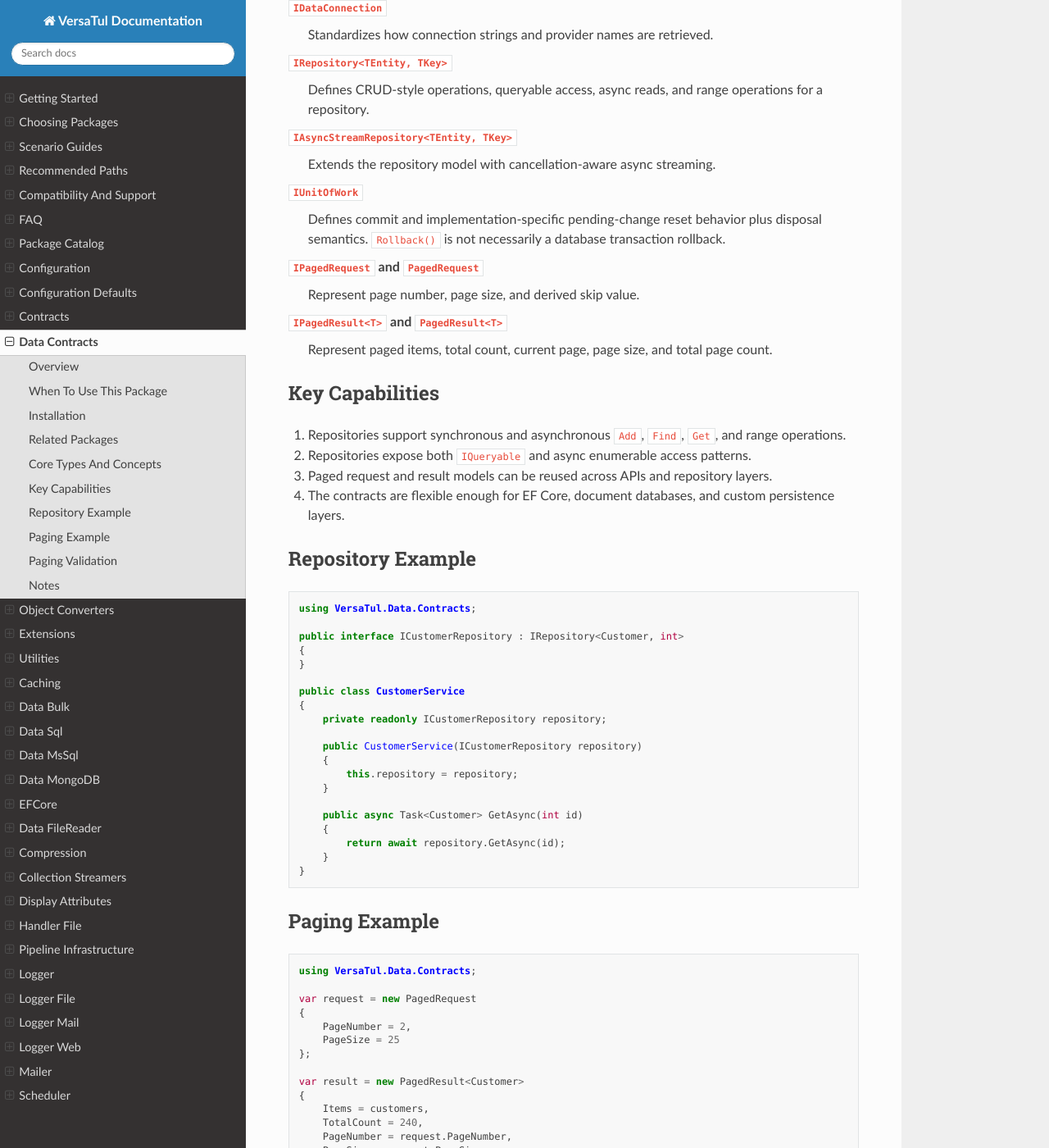
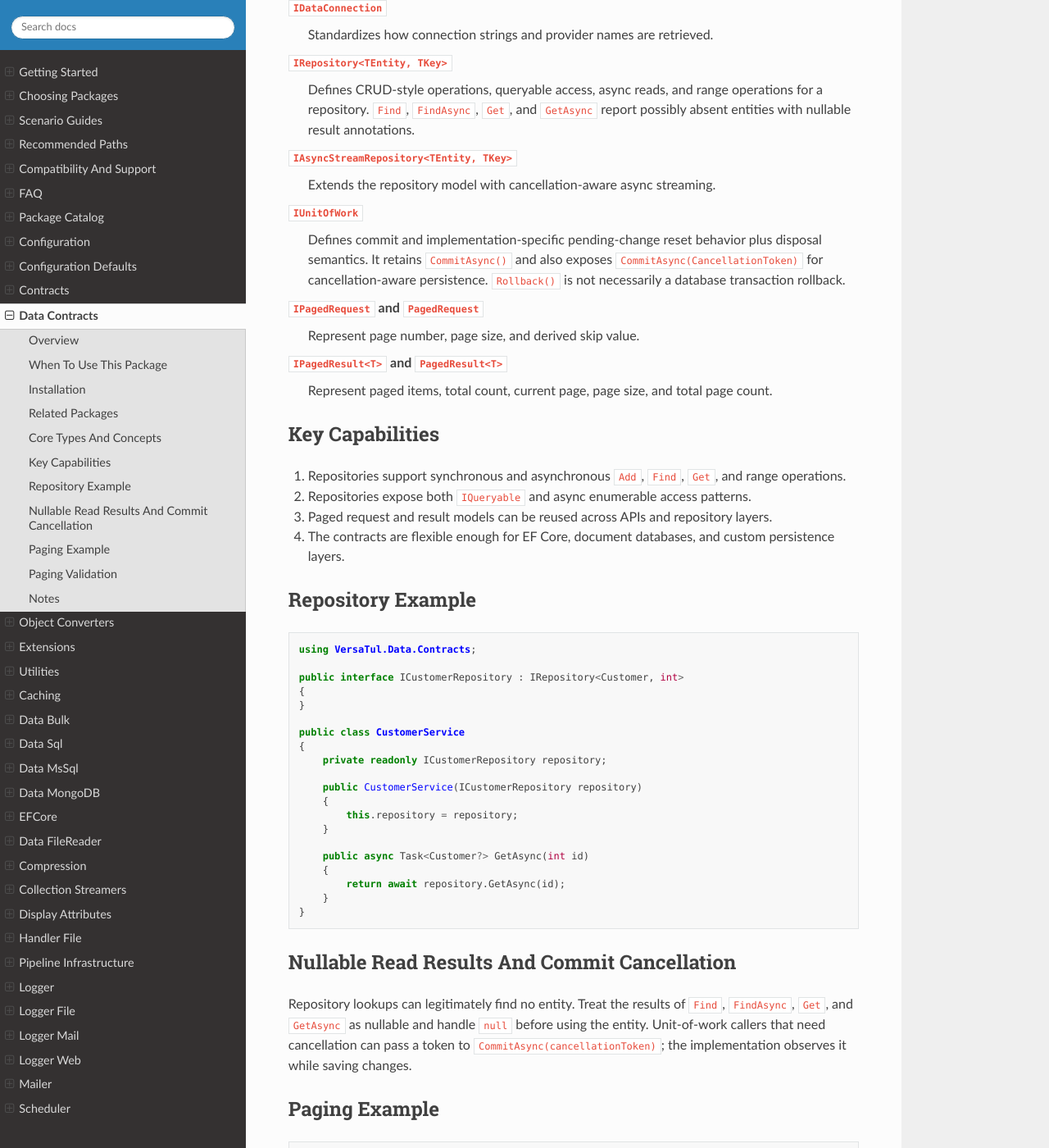
Before and after one commit to BjornWilliams/DocsVersaTul, a Sphinx documentation site: the page built from docs/source/data-contracts.rst, in a window 1280 px wide and 1400 px high, scrolled down 1102 px. Shown: the whole window at 82% size. Built offline with Sphinx 7.4.7 and the Read the Docs theme 3.1.0, drawn with Linux system fonts in a browser that asks for light colours.

Commit message:
Document nullable reads and commit cancellation
AB#2904

AB#2899

```diff
--- a/docs/source/data-contracts.rst
+++ b/docs/source/data-contracts.rst
@@ -48,13 +48,13 @@
    Standardizes how connection strings and provider names are retrieved.
 
 ``IRepository<TEntity, TKey>``
-   Defines CRUD-style operations, queryable access, async reads, and range operations for a repository.
+   Defines CRUD-style operations, queryable access, async reads, and range operations for a repository. ``Find``, ``FindAsync``, ``Get``, and ``GetAsync`` report possibly absent entities with nullable result annotations.
 
 ``IAsyncStreamRepository<TEntity, TKey>``
    Extends the repository model with cancellation-aware async streaming.
 
 ``IUnitOfWork``
-   Defines commit and implementation-specific pending-change reset behavior plus disposal semantics. ``Rollback()`` is not necessarily a database transaction rollback.
+   Defines commit and implementation-specific pending-change reset behavior plus disposal semantics. It retains ``CommitAsync()`` and also exposes ``CommitAsync(CancellationToken)`` for cancellation-aware persistence. ``Rollback()`` is not necessarily a database transaction rollback.
 
 ``IPagedRequest`` and ``PagedRequest``
    Represent page number, page size, and derived skip value.
@@ -90,11 +90,16 @@
            this.repository = repository;
        }
 
-       public async Task<Customer> GetAsync(int id)
+       public async Task<Customer?> GetAsync(int id)
        {
            return await repository.GetAsync(id);
        }
    }
+
+Nullable Read Results And Commit Cancellation
+----------------------------------------------
+
+Repository lookups can legitimately find no entity. Treat the results of ``Find``, ``FindAsync``, ``Get``, and ``GetAsync`` as nullable and handle ``null`` before using the entity. Unit-of-work callers that need cancellation can pass a token to ``CommitAsync(cancellationToken)``; the implementation observes it while saving changes.
 
 Paging Example
 --------------
```
Also changed, not shown: docs/source/efcore.rst (+8 -2 lines).
